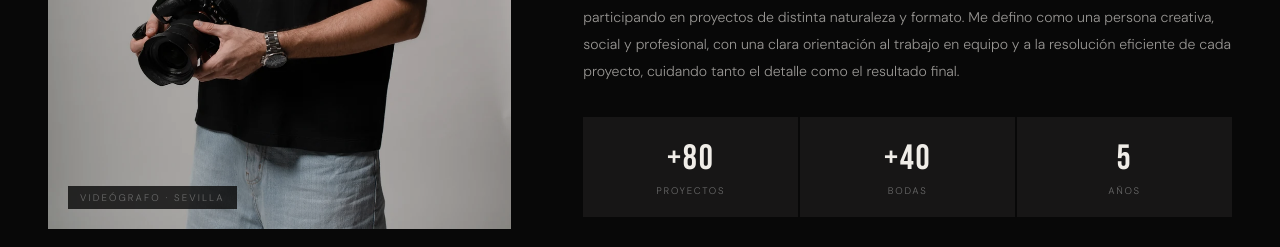
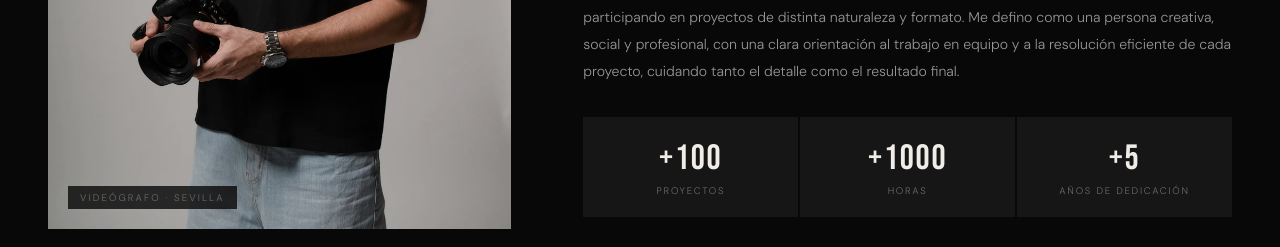
Before and after one commit to srpepemetro/pepe-metro-films, a plain HTML site: page index.html in a window 1280 px wide. Shown: the part 4340-4587 px from the top of the page. Drawn offline with Linux system fonts and the light colour scheme.

Commit message:
Update index.html

```diff
--- a/index.html
+++ b/index.html
@@ -460,9 +460,9 @@
       <p class="about-bio">Formado en comercio y marketing, y producción audiovisual. He trabajado en el cine español dentro del departamento de producción, lo que me ha permitido adquirir experiencia real en entornos profesionales exigentes.</p>
       <p class="about-bio">Desde hace más de cinco años desarrollo mi actividad como freelance en el ámbito audiovisual, participando en proyectos de distinta naturaleza y formato. Me defino como una persona creativa, social y profesional, con una clara orientación al trabajo en equipo y a la resolución eficiente de cada proyecto, cuidando tanto el detalle como el resultado final.</p>
       <div class="about-stats">
-        <div class="stat"><div class="stat-num">+80</div><div class="stat-label">Proyectos</div></div>
-        <div class="stat"><div class="stat-num">+40</div><div class="stat-label">Bodas</div></div>
-        <div class="stat"><div class="stat-num">5</div><div class="stat-label">Años</div></div>
+        <div class="stat"><div class="stat-num">+100</div><div class="stat-label">Proyectos</div></div>
+        <div class="stat"><div class="stat-num">+1000</div><div class="stat-label">horas</div></div>
+        <div class="stat"><div class="stat-num">+5</div><div class="stat-label">Años de dedicación</div></div>
       </div>
     </div>
   </div>
```
